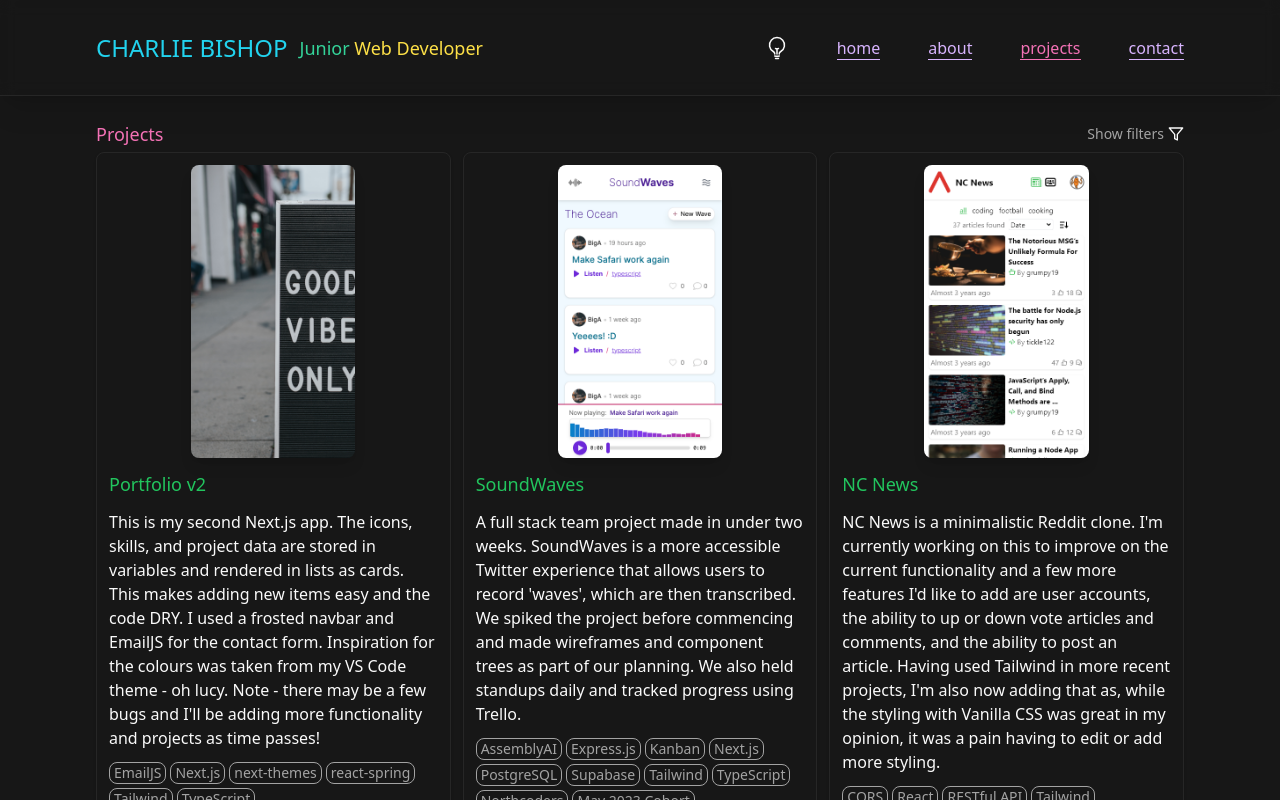
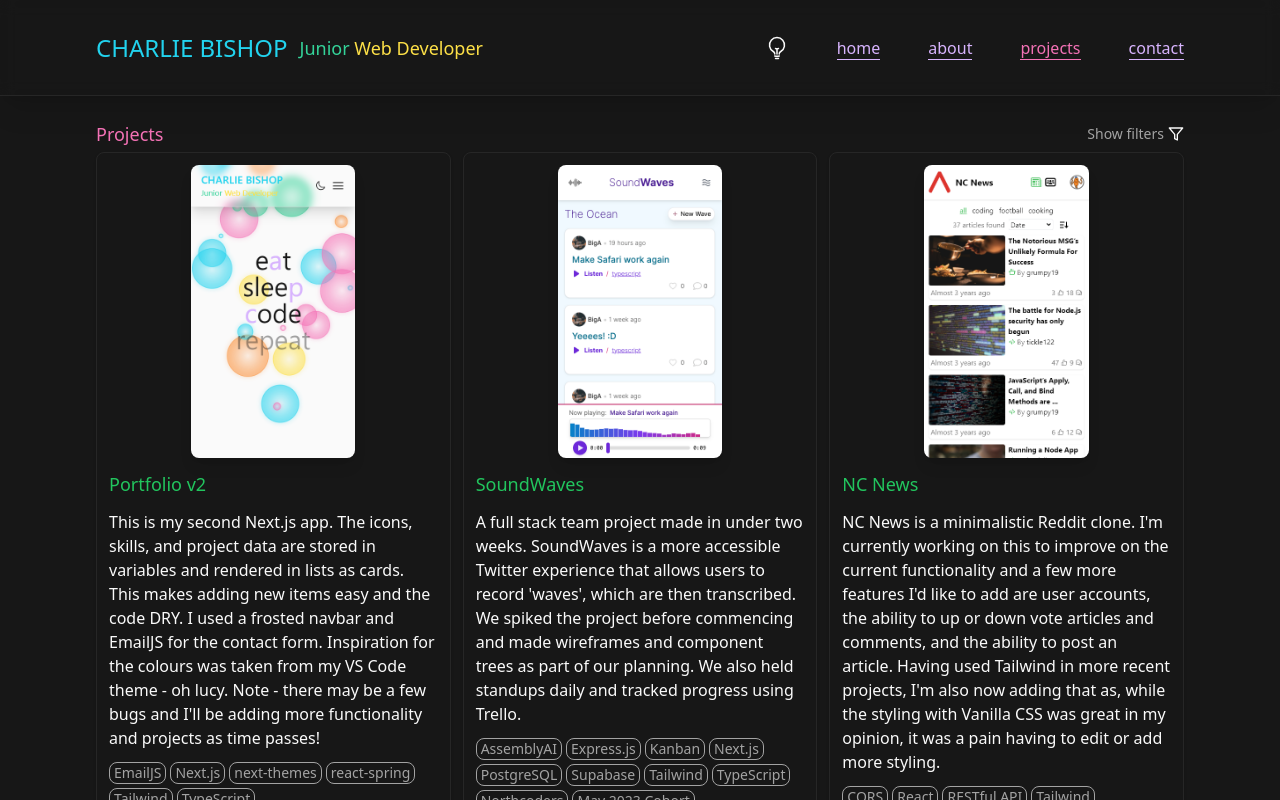
Before and after one commit to charlieBdev/portfolio, a Next.js app: page /projects in a window 1280 px wide. Shown: the top 800 px of the page. Built offline with nearby package versions, Linux system fonts and the light colour scheme.

Commit message:
add portfolio pic

```diff
--- a/src/data/projectsArr.ts
+++ b/src/data/projectsArr.ts
@@ -2,7 +2,7 @@ const projectsArr = [
   {
     name: "Portfolio v2",
     desc: "This is my second Next.js app. The icons, skills, and project data are stored in variables and rendered in lists as cards. This makes adding new items easy and the code DRY. I used a frosted navbar and EmailJS for the contact form. Inspiration for the colours was taken from my VS Code theme - oh lucy. Note - there may be a few bugs and I'll be adding more functionality and projects as time passes!",
-    imgURL: "/FillerGoodVibesSign.png",
+    imgURL: "/Portfoliov2/Portfoliov2.png",
     tags: [
       "EmailJS", "Next.js", "next-themes", "react-spring", "Tailwind", "TypeScript"
     ],
```
Also changed, not shown: public/Portfoliov2/Portfoliov2.png (added).
